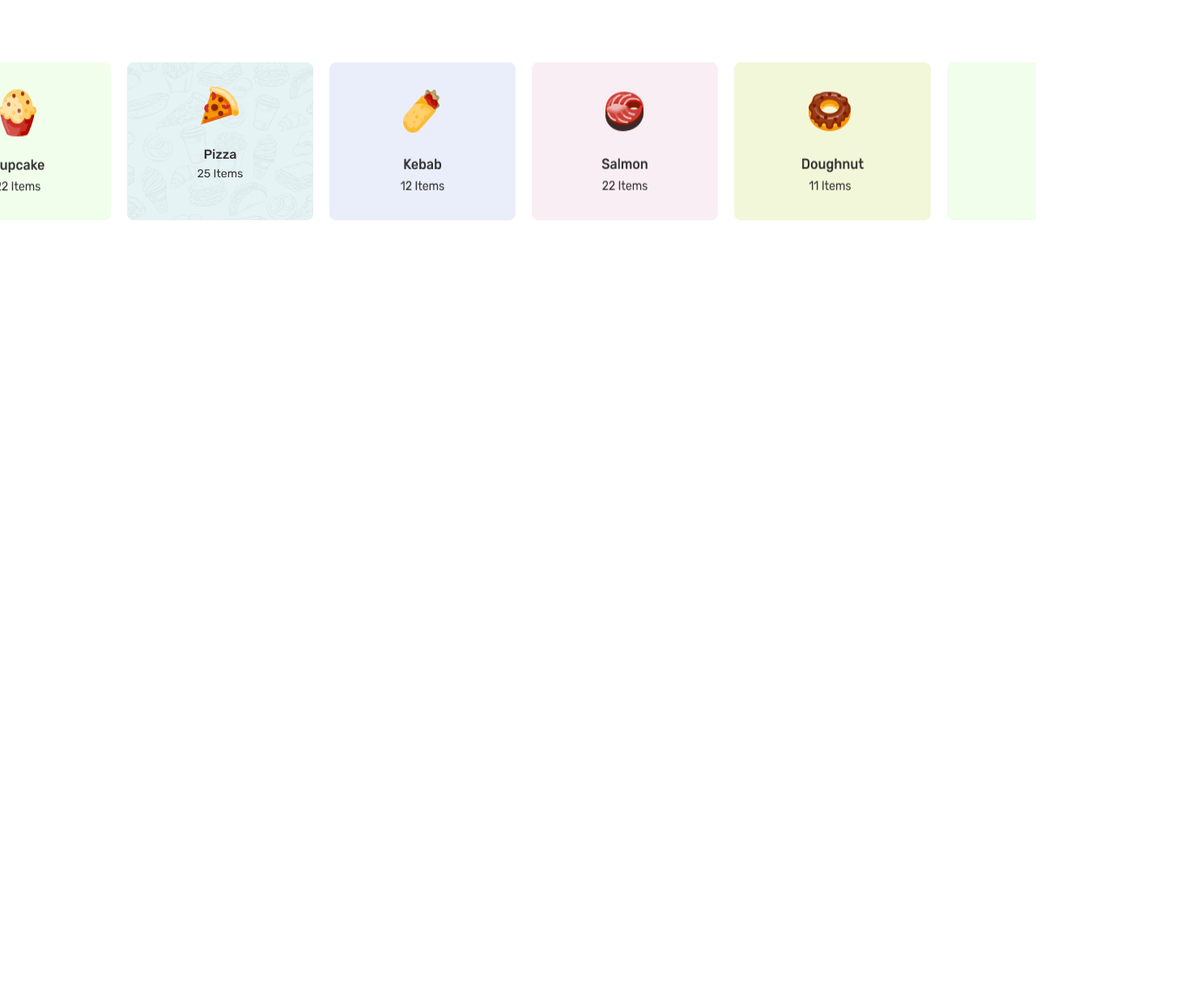
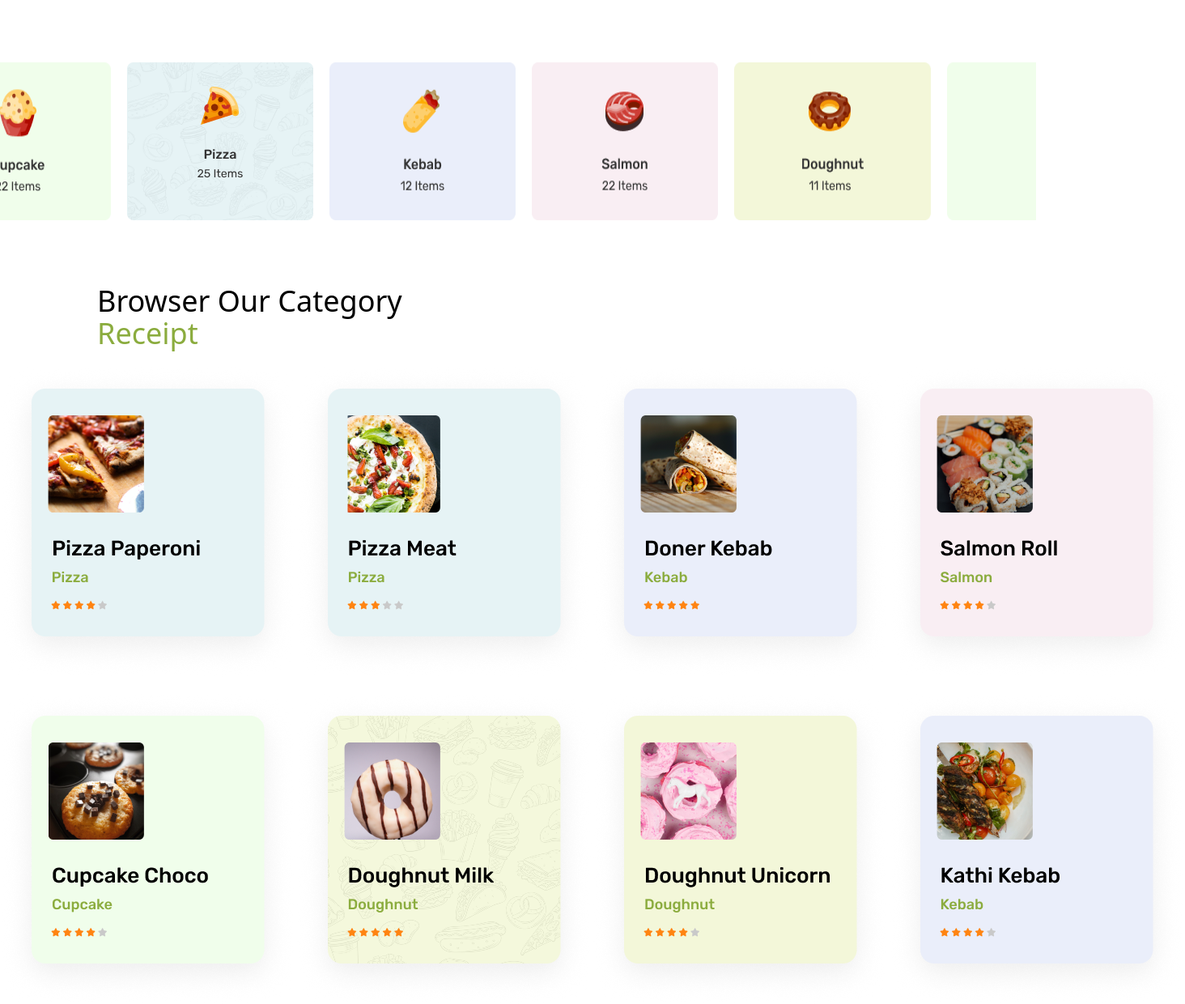
Before and after one commit to musliddinmamatqulov01-hash/classs-task, a website: page index.html in a window 1280 px wide. Shown: the part 881-2121 px from the top of the page at 81% size, 1464 px wide, since content can reach past the window. Before the commit the page ends 1153 px from the top, so only its background shows below. Drawn offline with Linux system fonts and the light colour scheme.

Commit message:
meals and deserts section 3

```diff
--- a/index.html
+++ b/index.html
@@ -45,5 +45,22 @@
         <img class="mt-5 hidden lg:flex lg:mt-0" src="./src/food 6.png" alt="">
 
     </div>
+        <div class="pl-30 mt-20">
+        <h1 class="text-4xl ">Browser Our Category </h1>
+<h1 class="text-4xl text-[#8BAC3E] ">Receipt</h1>
+    </div>
+    <div class="lg:flex mt-5 ml-10 lg:ml-0">
+        <img src="./src/Group 413.png" alt="">
+        <img src="./src/Group 414.png" alt="">
+        <img src="./src/Group 415.png" alt="">
+        <img src="./src/Group 416.png" alt="">
+    </div>
+        <div class="lg:flex mt-5 ml-10 lg:ml-0">
+        <img src="./src/Group 413 (1).png" alt="">
+        <img src="./src/Group 414 (1).png" alt="">
+        <img src="./src/Group 415 (1).png" alt="">
+        <img src="./src/Group 416 (1).png" alt="">
+    </div>
+
 </body>
 </html>
```
Also changed, not shown: src/Group 413 (1).png (added), src/Group 413.png (added), src/Group 414 (1).png (added), src/Group 414.png (added), src/Group 415 (1).png (added), src/Group 415.png (added), src/Group 416 (1).png (added), src/Group 416.png (added).
